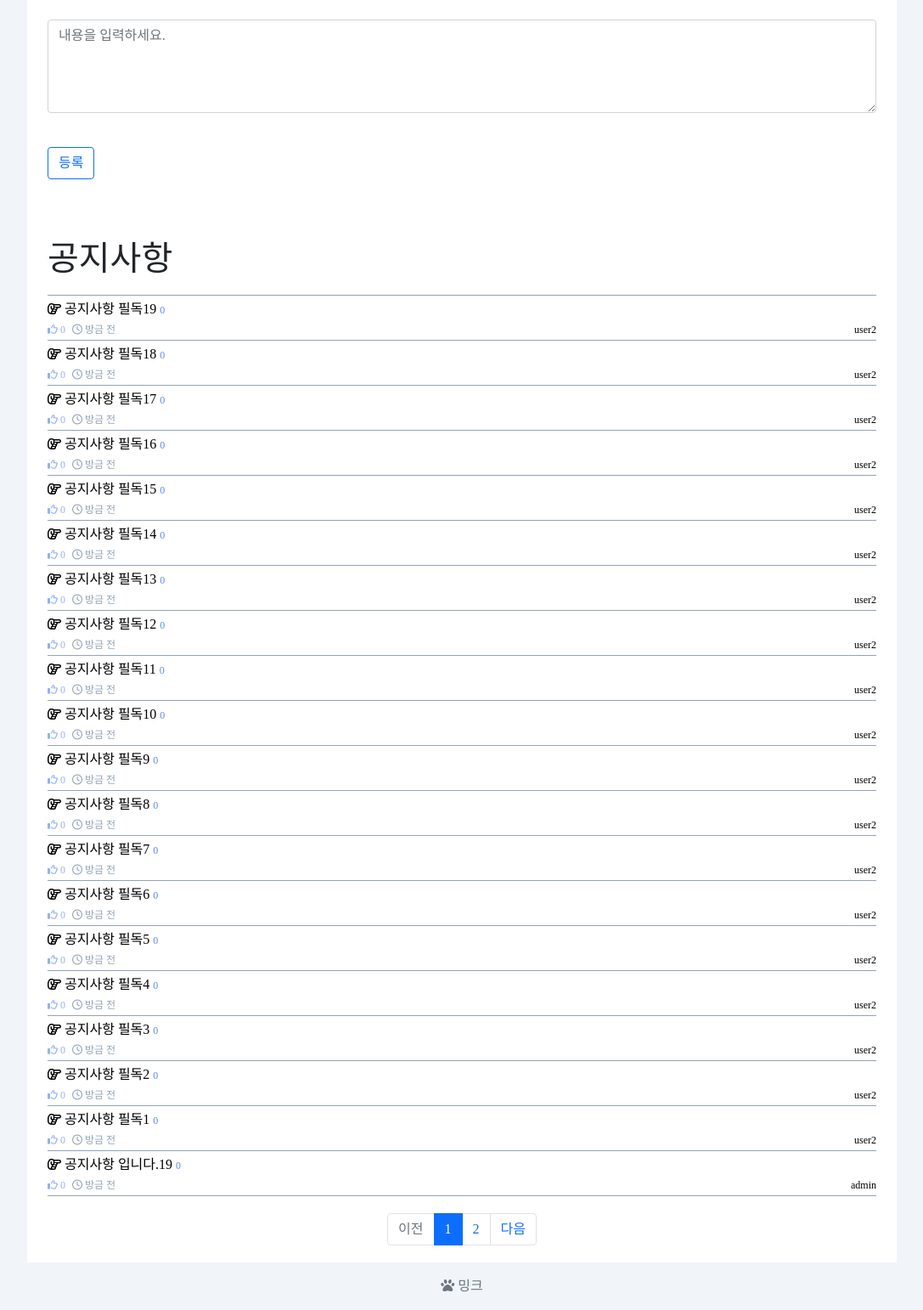
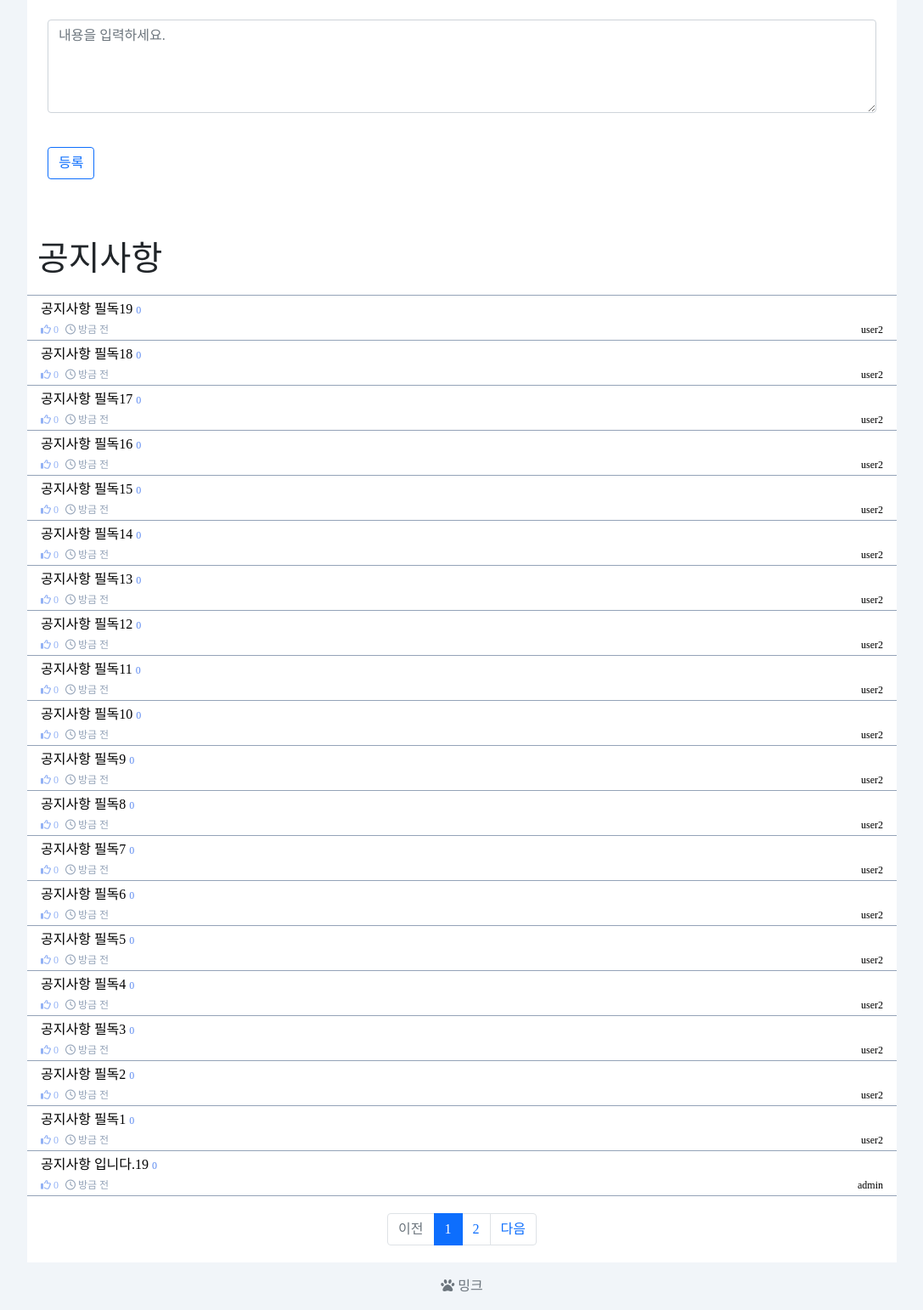
Before and after one commit to bridgecrew-perf6/mink_deploy, a Django app: page /board/1/article/1/ in a window 1280 px wide. Shown: the part 1215-2757 px from the top of the page at 85% size, without its empty margins (96-1183 px from the left). Run offline with Django 4.2, Linux system fonts and the light colour scheme; data comes from the database, SQL or seed files in the repository; data that the repository does not hold is empty; some libraries are stand-ins or nearby versions; some web fonts are replaced.

Commit message:
detail페이지의 list css작업중

```diff
--- a/accounts/templates/accounts/password_reset/password_reset_sent.html
+++ b/accounts/templates/accounts/password_reset/password_reset_sent.html
@@ -11,12 +11,11 @@
                 <h5>해당 이메일로 비밀번호 설정 지침을 보내드렸습니다.
                     약 5분정도의 시간이 소요될 수 있습니다.</h5><br>
                 <p class="t-mb-5">이메일을 받지 못한 경우
-                    올바른 이메일을 입력하거나 스팸메일함을 확인해주세요.</p>
+                    올바른 이메일을 입력하거나 <span class="t-text-yellow-700">스팸메일함</span>을 확인해주세요.</p>
                 <a class="fs-2 t-text-yellow-700 t-mt-5 hover:t-text-yellow-800" href="{%url 'index' %}"><i
                     class="fas fa-paw"></i> 밍크</a>
             </div>
         </div>
-
     </div>
 </div>
 </div>
--- a/board/templates/board/article_detail.html
+++ b/board/templates/board/article_detail.html
@@ -8,15 +8,11 @@
             <div class="card-header">
                 <div class="t-cursor-pointer t-w-fit"
                      onclick="location.href='{% url 'board:detail' board.id article.id%}'">
-                    <span>{{article.subject}}</span>
+                    <span class="-t-text-xs">{{article.subject}}</span>
                 </div>
             </div>
             <div class="card-body t-min-h-screen t-flex-wrap">
                 <p class="card-text t-text-left">{{article.content|safe}}</p>
-                {% if article.mainphoto %}
-                <img src="{{ article.photo.url }}" alt="" height="600">
-                <br>
-                {% endif %}
             </div>
             <div class="t-w-full t-flex t-justify-center t-mb-5">
                 <button class=" t-m-auto t-mt-6 btn btn-primary like" name="{{article.id}}"><i class="far fa-thumbs-up"
@@ -83,8 +79,8 @@
     </div>
     <!-- 리스트 -->
     <section class="section-article-list">
-        <div class="t-bg-white t-pl-6 t-pr-6 t-pt-6 t-max-w-screen-lg t-m-auto t-flex t-flex-col">
-            <div class="t-mb-3"><a href="/board/{{board.id}}/" class="fs-1">{{board.name}}</a></div>
+        <div class="t-bg-white t-pt-6 t-max-w-screen-lg t-m-auto t-flex t-flex-col">
+            <div class="t-mb-3"><a href="/board/{{board.id}}/" class="fs-1 t-pl-3">{{board.name}}</a></div>
             {% if request.user.is_authenticated %}
             <div class="t-g-col-4 t-mb-3 t-flex t-justify-end">
                 <a href=" {% url 'board:write' board.id%}" class="btn btn-outline-primary">글
@@ -95,13 +91,13 @@
             <div class="t-border-t t-border-slate-400">
                 {% for article_ in article_list %}
                 {% if article_.id == article.id %}
-                <a class=" t-border-b t-border-slate-400 t-w-full t-py-1 t-block t-text-black visited:t-text-slate-300"
+                <a class=" t-border-b t-border-slate-400 t-w-full t-py-1 t-px-4 t-block t-text-black t-bg-sky-100"
                    href="{% url 'board:detail' board.id article.id%}">
+                    <span><i class="far fa-hand-point-right"></i></span>
                     {%else%}
-                    <a class=" t-border-b t-border-slate-400 t-w-full t-py-1 t-block t-text-black visited:t-text-slate-300"
+                    <a class=" t-border-b t-border-slate-400 t-w-full t-py-1 t-px-4 t-block t-text-black visited:t-text-slate-300"
                        href="{% url 'board:detail' board.id article.id%}">
                         {%endif%}
-                        <span><i class="far fa-hand-point-right"></i></span>
                         <span class="t-w-screen t-break-all	">{{article_.subject}}</span>
                         <span class="t-text-xs t-text-blue-600/75">{{ article_.comment.count}}</span>
                         <div class="t-flex t-pt-1">
@@ -109,7 +105,7 @@
                                 class="far fa-thumbs-up"></i> {{article_.voter.count}}</span>
                             {% if article_.created_string == False %}
                             <span class="t-text-xs t-text-slate-400 t-whitespace-nowrap">
-                            <i class="far fa-clock"></i> {{ article_.registered_date|date:'m월 d일' }}</td></span>
+                            <i class="far fa-clock"></i> {{ article_.registered_date|date:'m월 d일' }}</span>
                             {% else %}
                             <span class="t-text-xs t-text-slate-400 t-whitespace-nowrap">
                             <i class="far fa-clock"></i> {{ article_.created_string }}</span>
@@ -117,7 +113,8 @@
                             <span class="t-text-xs t-w-full t-text-right">{{article_.writer}}</span>
                         </div>
                     </a>
-                    {%endfor%}
+                </a>
+                {%endfor%}
             </div>
             <ul class="pagination justify-content-center t-mt-5 t-pb-5">
                 <!-- 이전페이지 -->
@@ -159,7 +156,6 @@
             </ul>
             {%endif%}
         </div>
-
     </section>
 </div>
 
@@ -190,6 +186,11 @@
 
 
 
+
+
+
+
+
 </script>
 </div>
 {% endblock%}
```
Also changed, not shown: base/static/tailwind.output.css.
